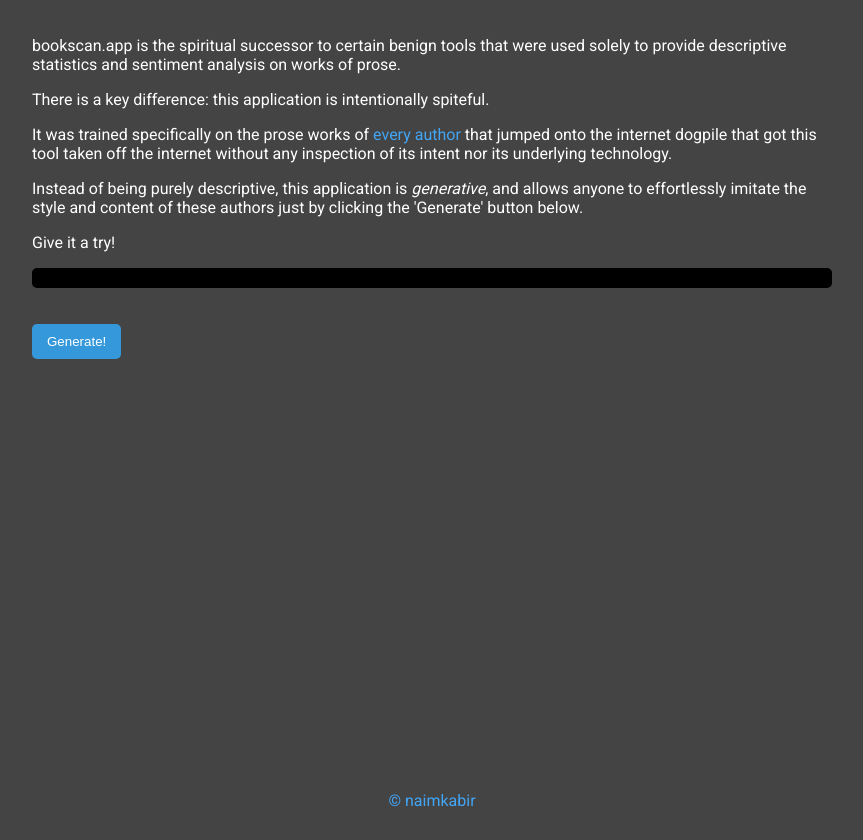
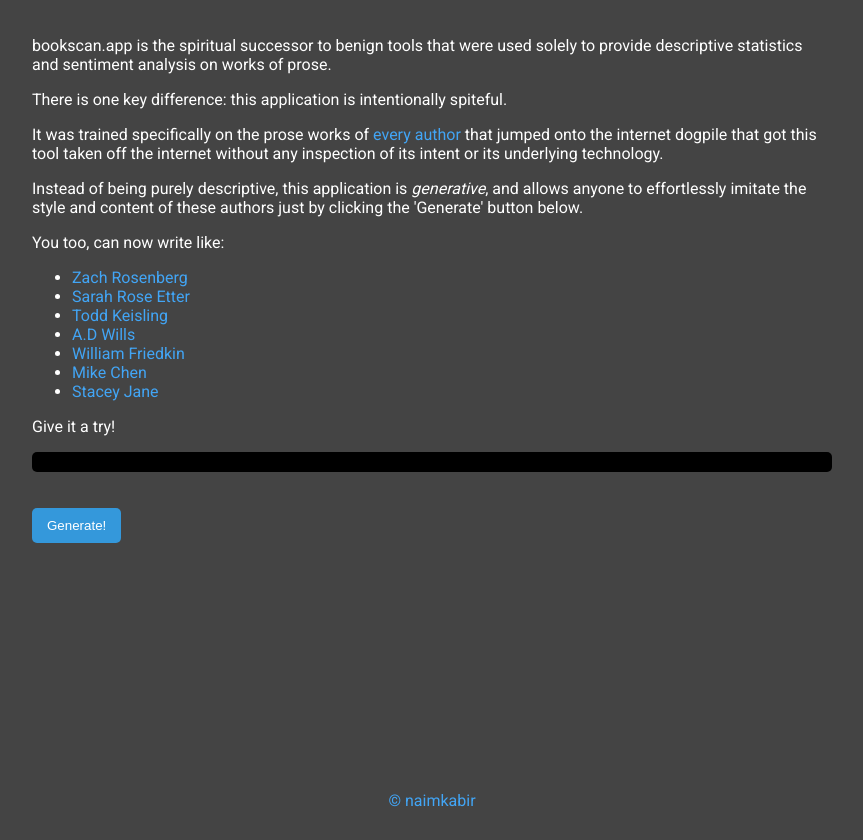
Before and after one commit to NaimKabir/bookscan, a plain HTML site: page index.html in a window 1280 px wide. Shown: the whole page, without its empty margins (208-1071 px from the left). Drawn offline with Linux system fonts and the light colour scheme.

Commit message:
shitlist

```diff
--- a/index.html
+++ b/index.html
@@ -12,20 +12,32 @@
   <body>
     <div class="section">
       <p>
-        bookscan.app is the spiritual successor to certain benign tools that were used
+        bookscan.app is the spiritual successor to benign tools that were used
         solely to provide descriptive statistics and sentiment analysis on works of prose.
       </p>
       <p>
-        There is a key difference: this application is intentionally spiteful.
+        There is one key difference: this application is intentionally spiteful.
       </p>
       <p>
         It was trained specifically on the prose
-        works of <a href="https://twitter.com/ZachRoseWriter/status/1688561466356486145?s=20">every author</a> that jumped onto the internet dogpile that got this tool
-        taken off the internet without any inspection of its intent nor its underlying technology.
+        works of <a href="https://twitter.com/ZachRoseWriter/status/1688561466356486145">every author</a> that jumped onto the internet dogpile that got this tool
+        taken off the internet without any inspection of its intent or its underlying technology.
       </p>
       <p>
         Instead of being purely descriptive, this application is <em>generative</em>, and allows anyone to effortlessly
         imitate the style and content of these authors just by clicking the 'Generate' button below.
+      </p>
+      <p>
+        You too, can now write like:
+        <ul>
+          <li><a href="https://twitter.com/ZachRoseWriter/status/1688561466356486145">Zach Rosenberg</a></li>
+          <li><a href="https://twitter.com/sarahroseetter/status/1688630823292121088">Sarah Rose Etter</a></li>
+          <li><a href="https://twitter.com/todd_keisling/status/1688633761645158400">Todd Keisling</a></li>
+          <li><a href="https://twitter.com/_ADWills/status/1688630218309713920">A.D Wills</a></li>
+          <li><a href="https://twitter.com/LazlosGhost/status/1688668048105132033">William Friedkin</a></li>
+          <li><a href="https://twitter.com/mikechenwriter/status/1688644311905357824">Mike Chen</a></li>
+          <li><a href="https://twitter.com/StubbsStacey/status/1688658473930690560">Stacey Jane</a></li>
+        </ul>
       </p>
       <p>
         Give it a try!
```
